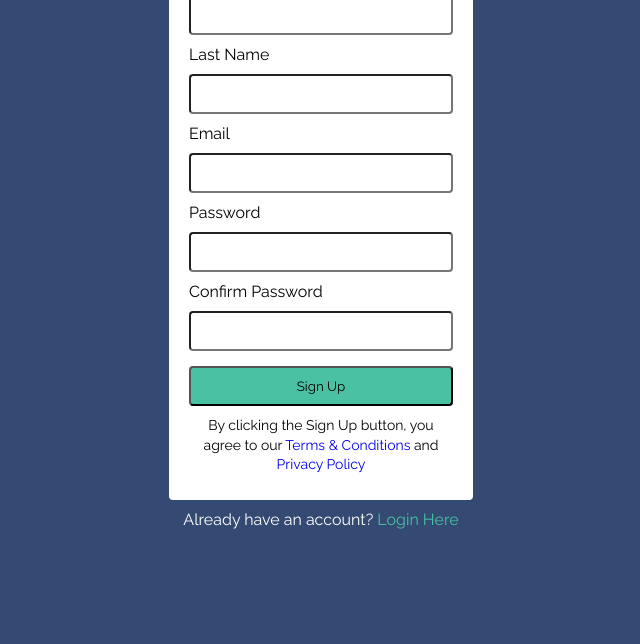
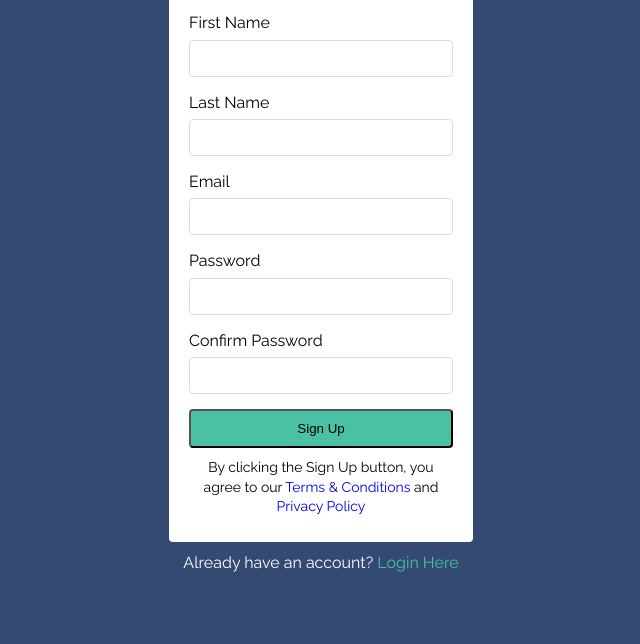
Before and after one commit to KarimTazmi/NR-S3-Form-Styling, a plain HTML site: page index.html in a window 1280 px wide. Shown: the part 180-824 px from the top of the page, without its empty margins (319-959 px from the left). Before the commit the page ends 800 px from the top, so only its background shows below. Drawn offline with Linux system fonts and the light colour scheme.

Commit message:
Finished assignment

```diff
--- a/index.html
+++ b/index.html
@@ -10,31 +10,21 @@
       rel="stylesheet"
     />
 
-
     <style>
       * {
-        font-family: 'Raleway';
         box-sizing: border-box;
         margin: 0;
         padding: 0;
-        /*
-        -May want to add "border-box for "box-sizing so padding does not affect width
-        -Reset margin and padding
-       */
       }
 
       body {
         background-color: #344a72;
-        /*
-          -Background color is #344a72
-        */
+        font-family: "Raleway", "sans-serif";
+        line-height: 1.4;
       }
 
       a {
         text-decoration: none;
-        /*
-        Underlined links are ugly :)
-       */
       }
 
       /*Added link hover*/
@@ -46,48 +36,30 @@
       }
 
       #container {
-        margin-left: auto;
-        margin-right: auto;
+        margin: 30px auto;
         max-width: 30%;
         padding: 40px;
-        /*
-        -Remember, margin: auto on left and right will center a block element
-        -I would also set a "max-width" for responsiveness
-        -May want to add some padding
-        */
       }
 
       .form-wrap {
         background: #ffffff;
         padding: 20px;
         border-radius: 4px;
-        /*
-          This is the white area around the form and heading, etc
-        */
       }
 
       .form-wrap h1,
       .form-wrap p {
         text-align: center;
         padding: 5px;
-        /*
-          May want to center these
-        */
       }
 
       .form-wrap .form-group {
-        /*
-          Each label, input is wrapped in .form-group
-        */
+        margin-top: 15px;
       }
 
       .form-wrap .form-group label {
         display: block;
-          padding-top: 10px;
-          padding-bottom: 10px;
-        /*
-          Label should be turned into a block element
-        */
+        padding-bottom: 5px;
       }
 
       .form-wrap .form-group input {
@@ -96,9 +68,7 @@
         border-radius: 4px;
         padding-bottom: 10px;
         padding-top: 10px;
-        /*
-          Inputs should reach accross the .form-wrap 100% and have some padding
-        */
+        border: #dddddd 1px solid;
       }
 
       .form-wrap button {
@@ -107,46 +77,29 @@
         padding: 10px;
         margin-top: 15px;
         border-radius: 4px;
-        /*
-          Button should wrap accross 100% and display as block
-          Background color for button is #49c1a2
-        */
+        cursor: pointer;
       }
 
       .form-wrap button:hover {
         background-color: #37a08e;
-        /*
-          Hover background color for button is #37a08e
-        */
       }
 
       .form-wrap .bottom-text {
         font-size: 14px;
         line-height: 1.4;
         padding-top: 10px;
-        /*
-          Bottom text is smaller
-        */
       }
 
       footer {
         text-align: center;
         padding-top: 10px;
         color: #ffffff;
-        /*
-        Should be centered
-       */
       }
 
       footer a {
         color: #49c1a2;
-        /*
-          Footer link color is #49c1a2
-        */
       }
     </style>
-
-
   </head>
   <body>
     <div id="container">
```
Lines whose indentation alone changed are shown as unchanged.
